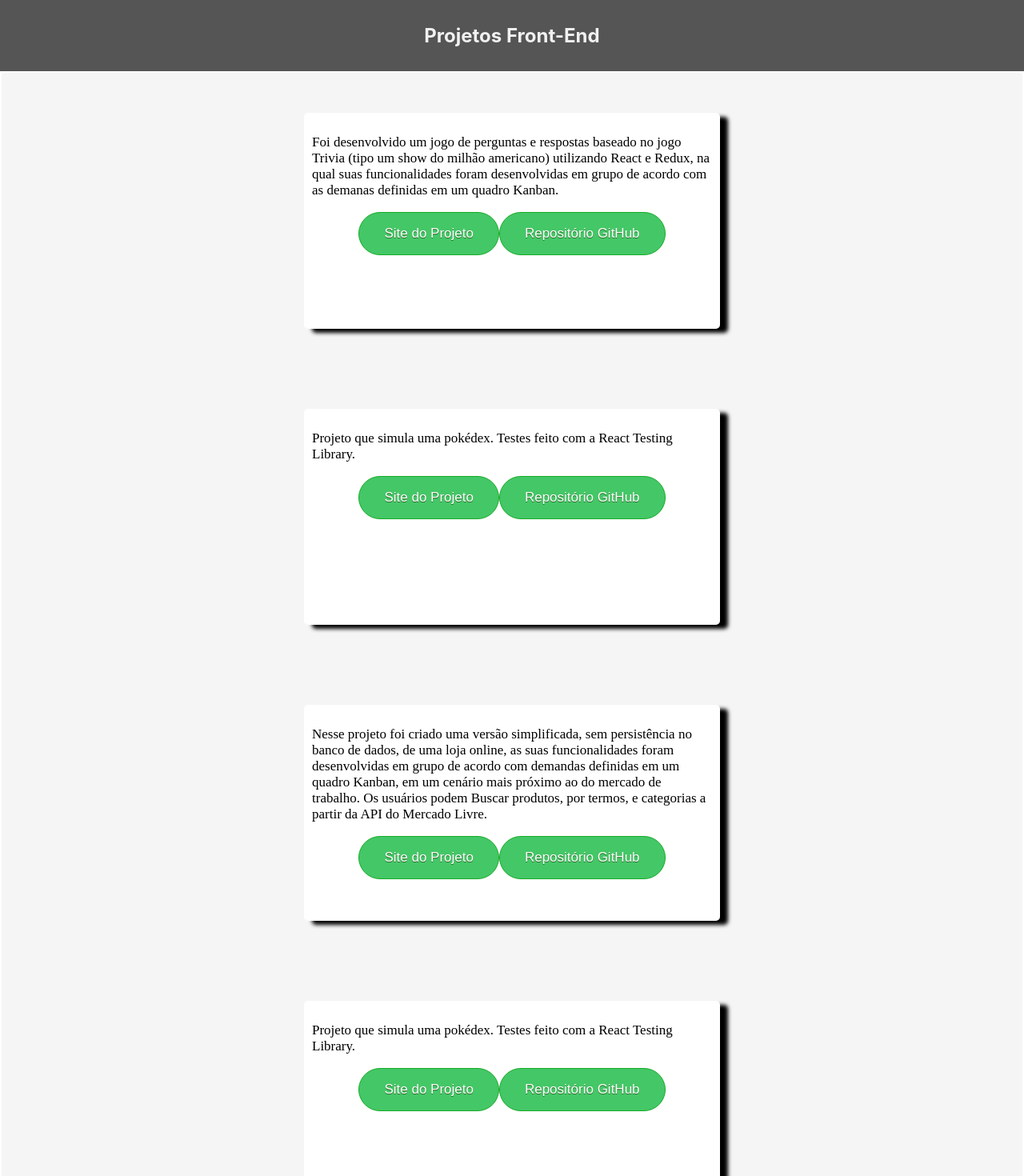
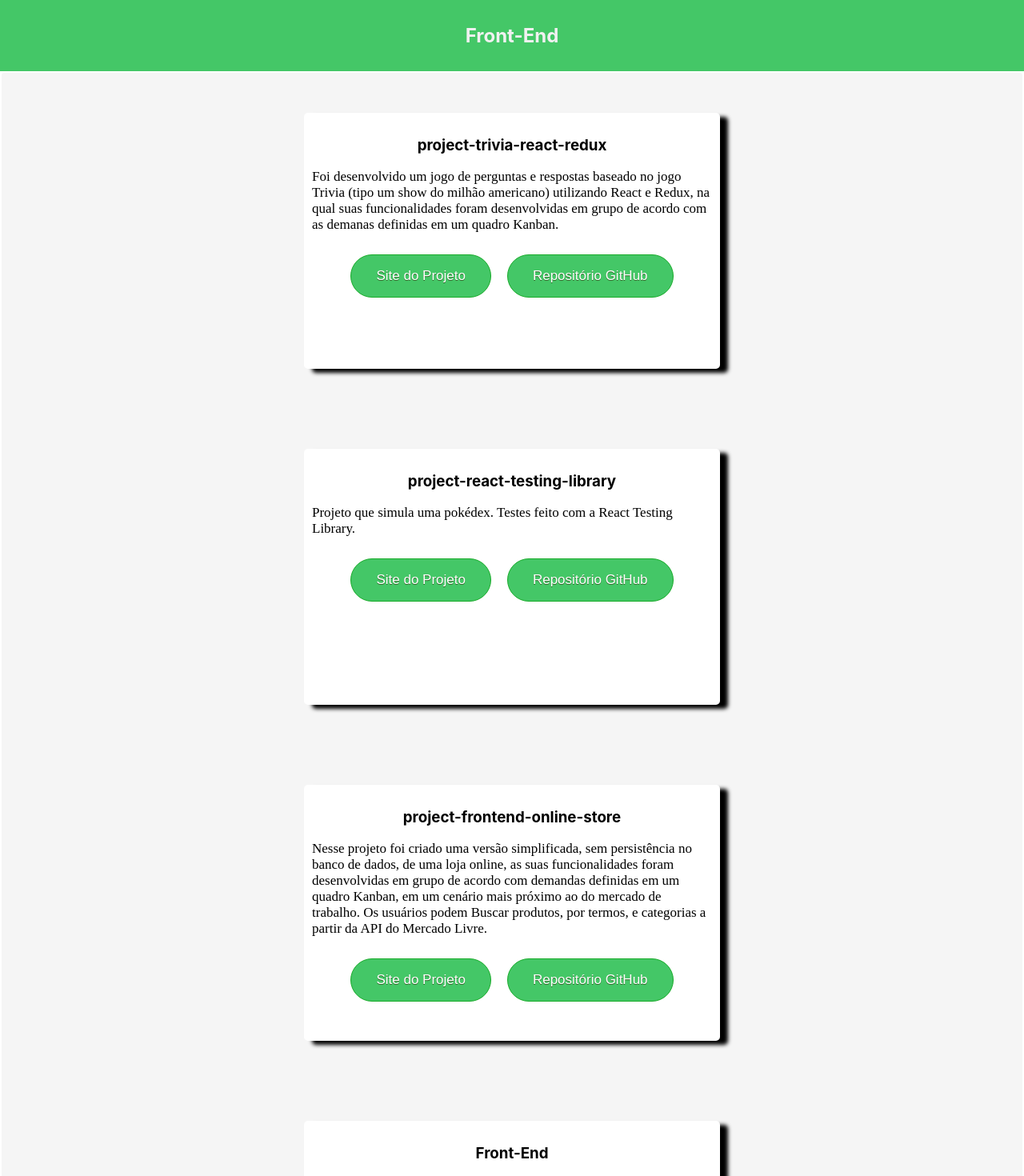
Before and after one commit to ericvini/portfolio, a React (Create React App) app: page / in a window 1280 px wide. Shown: the top 1470 px of the page at 80% size. Built offline with nearby package versions, Linux system fonts and the light colour scheme.

Commit message:
subindo portifolio para o GitHub

```diff
--- a/src/components/Projects/Projects.jsx
+++ b/src/components/Projects/Projects.jsx
@@ -4,12 +4,13 @@ function Projects(){
   return(
     <div>
       <div class="header" id="myHeader">
-      <h2>Projetos Front-End</h2>
+      <h2>Front-End</h2>
       </div>
 
       <div className='container'>
 
       <div className='card'>
+      <h3>project-trivia-react-redux</h3>
       <p className='card-text'>Foi desenvolvido um jogo de perguntas e respostas baseado
          no jogo Trivia (tipo um show do milhão americano) utilizando
          React e Redux, na qual suas funcionalidades foram desenvolvidas
@@ -21,7 +22,7 @@ function Projects(){
       rel="noreferrer"
       className='mybutton' > Site do Projeto</a>
 
-      <a href ='https://project-trivia.netlify.app/ '
+      <a href ='https://github.com/ericvini/project-trivia-react-redux-trybe'
       target="_blank"
       rel="noreferrer"
       className='mybutton' >Repositório GitHub</a>
@@ -30,6 +31,7 @@ function Projects(){
       </div>
 
       <div className='card'>
+      <h3>project-react-testing-library</h3>
       <p className='card-text'>Projeto que simula uma pokédex. Testes feito com a React Testing Library.</p>
 
       <a href ='https://pokedex-react-rtl.netlify.app/'
@@ -37,7 +39,7 @@ function Projects(){
       target="_blank"
       rel="noreferrer"> Site do Projeto</a>
 
-      <a href ='https://pokedex-react-rtl.netlify.app/'
+      <a href ='https://github.com/ericvini/project-react-testing-library-trybe'
       className='mybutton'
       target="_blank"
       rel="noreferrer">Repositório GitHub</a>
@@ -45,7 +47,9 @@ function Projects(){
 
       </div>
       <div className='card'>
+      <h3>project-frontend-online-store</h3>
       <p className='card-text'>
+
       Nesse projeto foi criado uma versão simplificada,
       sem persistência no banco de dados, de uma loja online,
       as suas funcionalidades foram desenvolvidas em grupo de
@@ -60,7 +64,7 @@ function Projects(){
       target="_blank"
       rel="noreferrer"> Site do Projeto</a>
 
-      <a href ='https://frontend-online-store.netlify.app/'
+      <a href ='https://github.com/ericvini/project-frontend-online-store-trybe'
       className='mybutton'
       target="_blank"
       rel="noreferrer">Repositório GitHub</a>
@@ -68,6 +72,7 @@ function Projects(){
 
       </div>
       <div className='card'>
+      <h3>Front-End</h3>
       <p className='card-text'>Projeto que simula uma pokédex. Testes feito com a React Testing Library.</p>
 
       <a href ='https://pokedex-react-rtl.netlify.app/'
--- a/src/css/style.css
+++ b/src/css/style.css
@@ -15,6 +15,7 @@
 	padding:16px 31px;
 	text-decoration:none;
   text-shadow:0px 1px 0px #2f6627;
+  margin: 10px;
   /* position:absolute; */
 
 }
@@ -41,7 +42,7 @@
   box-shadow: 10px 5px 5px black;
   width: 500px;
   margin: 50px;
-  height: 250px;
+  height: 300px;
   border: 10px solid white;
   border-radius: 5px;
 }
@@ -54,23 +55,6 @@
 /* Style the header */
 .header {
   padding: 10px 16px;
-  background: #555;
+  background: #44c767;
   color: #f1f1f1;
 }
-
-/* Page content */
-.content {
-  padding: 16px;
-}
-
-/* The sticky class is added to the header with JS when it reaches its scroll position */
-.sticky {
-  position: fixed;
-  top: 0;
-  width: 100%
-}
-
-/* Add some top padding to the page content to prevent sudden quick movement (as the header gets a new position at the top of the page (position:fixed and top:0) */
-.sticky + .content {
-  padding-top: 102px;
-}
```
Also changed, not shown: 1 other file (tests, documents, lock files or other folders).
